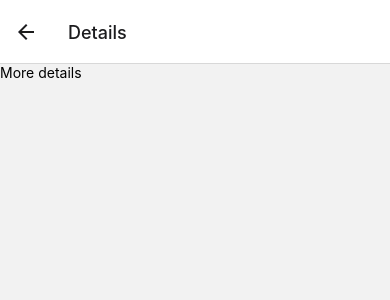
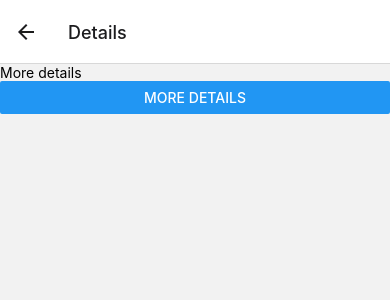
Before and after one commit to eric3318/cs5520-mobile-development, a React Native app: screen /Details in a window 390 px wide. Shown: the top 300 px of the page. Built offline with nearby package versions, Linux system fonts and the light colour scheme.

Commit message:
changed navigate() to push()

```diff
--- a/components/GoalDetails.jsx
+++ b/components/GoalDetails.jsx
@@ -6,14 +6,11 @@ export default function GoalDetails({ navigation, route }) {
       {route.params ? (
         <>
           <Text>{route.params.id} </Text>
-          <Button
-            title="More details"
-            onPress={() => navigation.navigate("Details")}
-          />
         </>
       ) : (
         <Text>More details</Text>
       )}
+      <Button title="More details" onPress={() => navigation.push("Details")} />
     </View>
   );
 }
```
